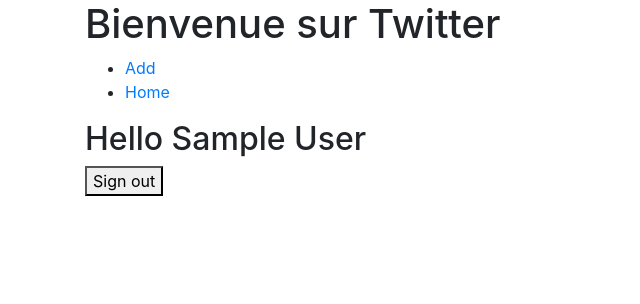
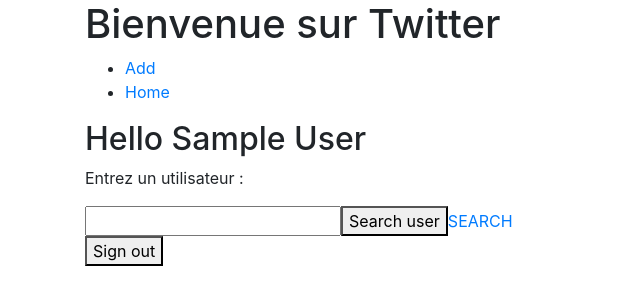
Before and after one commit to ThomasVandermeersch/mobile-app, a React (Create React App) app: page / in a window 1280 px wide. Shown: the top 304 px of the page, without its empty margins (0-640 px from the left). Built offline with nearby package versions, Linux system fonts and the light colour scheme; no server answers; the database is empty; sample sign-in values are in the browser's storage.

Commit message:
searchUser

```diff
--- a/package.json
+++ b/package.json
@@ -14,6 +14,7 @@
     "react-router": "^5.2.0",
     "react-router-dom": "^5.2.0",
     "react-scripts": "4.0.3",
+    "string-similarity": "^4.0.4",
     "web-vitals": "^1.0.1"
   },
   "scripts": {
--- a/src/App.js
+++ b/src/App.js
@@ -4,6 +4,7 @@
 import SignUp from './components/SignUp'
 import UserProfile from './components/UserProfile'
 import Home from './components/Home'
+import SearchUser from './components/SearchUser'
 import Container  from 'react-bootstrap/Container'
 import 'bootstrap/dist/css/bootstrap.min.css'
 import {
@@ -26,6 +27,8 @@
               <Route path="/login" component={Login}/>
               <Route path="/signup" component={SignUp}/>
               <PrivateRoute path="/userProfile/:name" component={UserProfile}/>
+              <PrivateRoute path="/searchUser" component={SearchUser}/>
+
               <PrivateRoute path="/" component={Home}/>
             </Switch>
           </Router>
--- a/src/components/Home.js
+++ b/src/components/Home.js
@@ -2,10 +2,18 @@
 import app from "../utils/firebase";
 import Nav from './Nav'
 import SingleTweet from './SingleTweet'
+import { Redirect } from "react-router";
+import {Link} from 'react-router-dom'
+
+
 
 const Home = () => {
   const [tweetList,setTweetList] = useState();
+  const [searchUserInput, setsearchUserInput] = useState('');
 
+  const handlesearUserChange = (e) => {
+    setsearchUserInput(e.target.value);
+  };
 
   var user = app.auth().currentUser;
   var userName = null
@@ -15,6 +23,16 @@
   else{
     userName = user.displayName
   }
+
+  const searchUser = () => {
+    console.log(searchUserInput)
+
+    return(
+      <Redirect to="/searchUser"/>
+    )
+
+  }
+
   useEffect(()=>{
     const todoRef = app.database().ref('Tweets');
     todoRef.on('value',(snapchot)=>{
@@ -37,6 +55,13 @@
         <Nav/>
         <h2>Hello {userName} </h2>
 
+        <p>Entrez un utilisateur : </p> <input type="text" onChange={handlesearUserChange}/>
+        <button onClick={searchUser}> Search user </button>
+        <Link to="/searchUser">SEARCH</Link>
+
+
+
+
         <div> {tweetList ? tweetList.map((tweet,index)=> <SingleTweet tweet={tweet} key={index}/> ):''} </div>
 
         <button onClick={() => app.auth().signOut()}>Sign out</button>
--- /dev/null
+++ b/src/components/SearchUser.js
@@ -0,0 +1,46 @@
+import {React, useState } from "react";
+import app from "../utils/firebase";
+import { compareTwoStrings} from 'string-similarity';
+import {Link} from 'react-router-dom'
+
+
+export default function SearchUser() {
+    const [userList,setUserList] = useState();
+
+    const searchInputChange = (e) => {
+        const userName = e.target.value.toLowerCase()
+        console.log(userName)
+        const userRef = app.database().ref('Users');
+        userRef.get().then(async (snapchot)=>{
+          console.log("...")
+          const users = snapchot.val()
+          console.log(users)
+          const userList = []
+          for(let id in users ){
+            if(  compareTwoStrings(users[id].name.toLowerCase(),userName) >0.65){
+                userList.push(users[id])
+            }
+          }
+          setUserList(userList)
+        })
+      }
+
+    return (
+        <div>
+
+        <p>Entrez un utilisateur :  <input type="text" onChange={searchInputChange}/> </p>
+
+        <ul> {userList ? userList.map((user)=>
+                            <Link to={`/userProfile/${user.name}`}>
+                                <li>
+                                    {user.name}
+                                </li>
+                            </Link>):''}  </ul>
+
+
+
+
+
+        </div>
+    );
+  }
```
Also changed, not shown: 1 other file (tests, documents, lock files or other folders).
